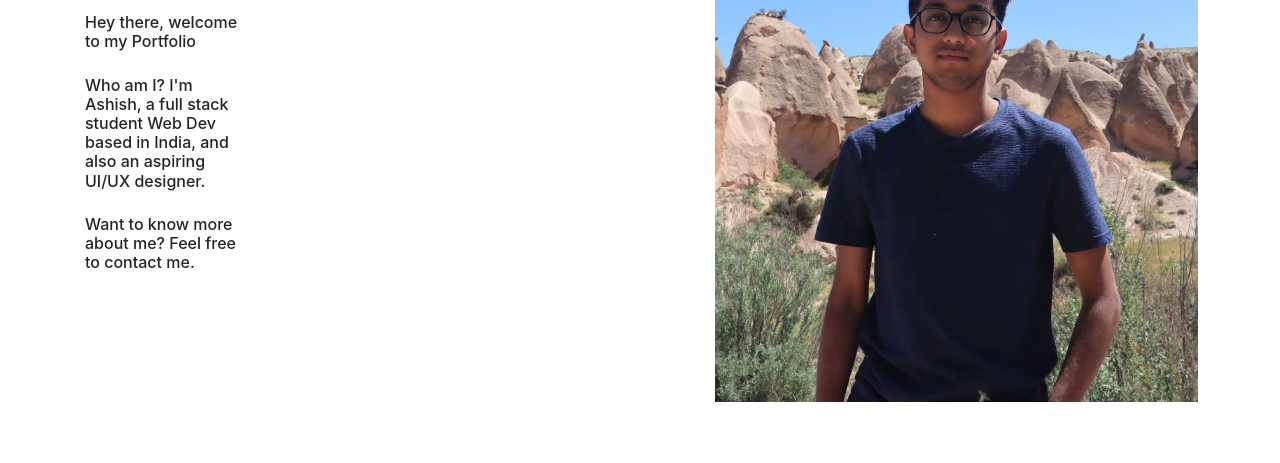
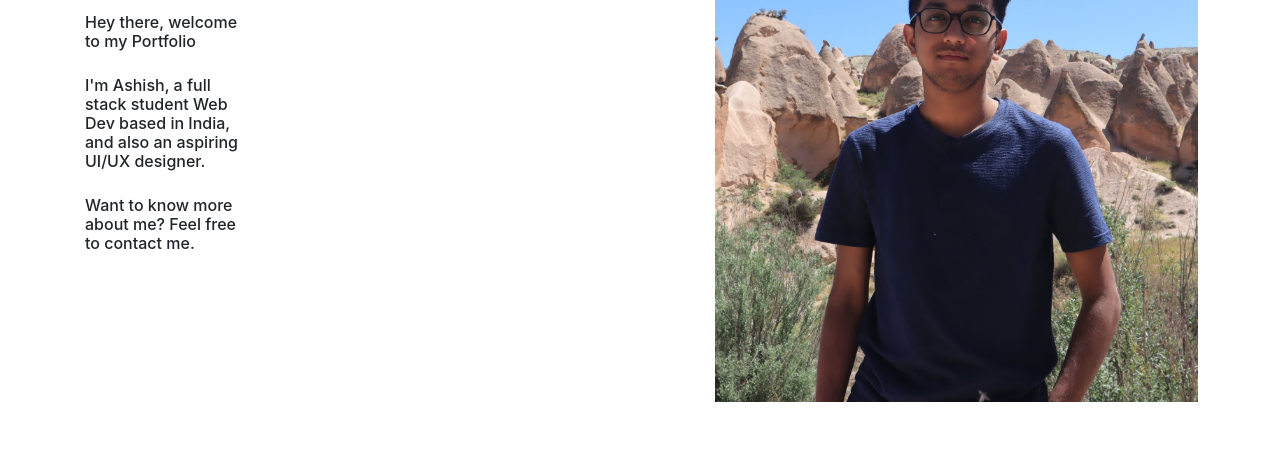
Before and after one commit to ClassifiedEgg/portfolio-site, a website: page index.html in a window 1280 px wide. Shown: the part 270-733 px from the top of the page. Drawn offline with nearby package versions, Linux system fonts and the light colour scheme.

Commit message:
updated text

```diff
--- a/index.html
+++ b/index.html
@@ -63,7 +63,7 @@
                 <p>
                     <h2 class="ft700 firstHead" style="max-width: 60%;">Fullstack <br> Web Developer</h2>
                     <h6 class="py-2">Hey there, welcome to my Portfolio </h6>
-                    <h6 class="py-2">Who am I? I'm Ashish, a full stack student Web Dev based in India, and also an
+                    <h6 class="py-2">I'm Ashish, a full stack student Web Dev based in India, and also an
                         aspiring UI/UX designer.</h6>
                     <h6 class="py-2">Want to know more about me? Feel free to contact me.</h6>
                 </p>
```
